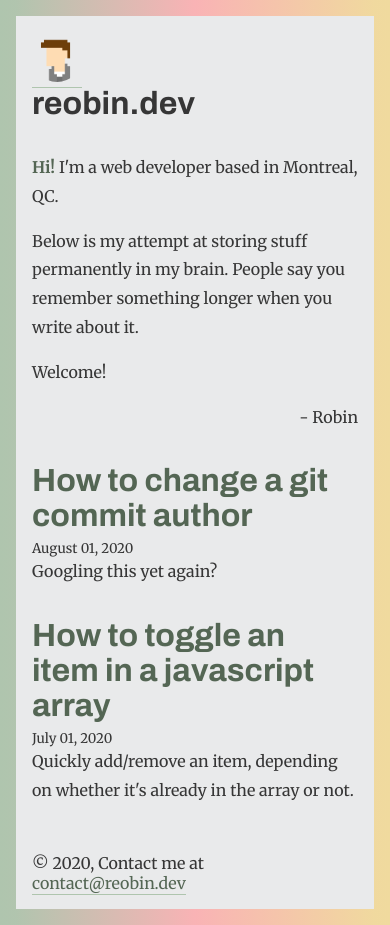
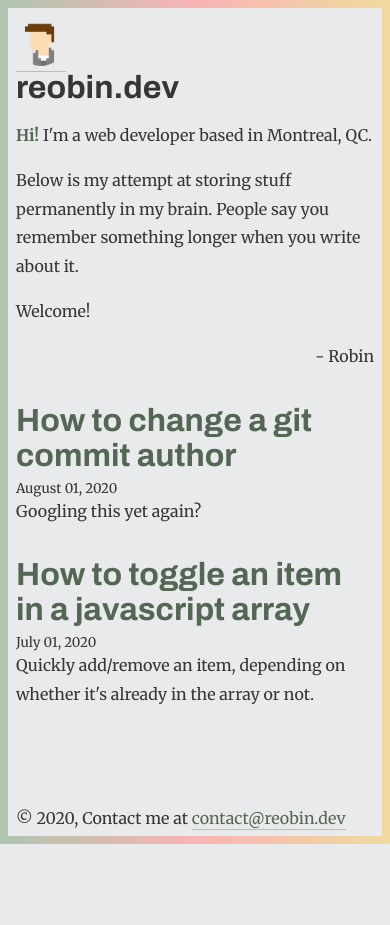
Before and after one commit to reobin/reobin.dev, a Gatsby site: page / in a window 390 px wide. After the commit the page ends 844 px from the top, so only its background shows below. Built offline with nearby package versions, Linux system fonts and the light colour scheme; Gatsby itself is replaced by a stand-in of ours.

Commit message:
task: Update outline width on mobile

```diff
--- a/src/style/index.css
+++ b/src/style/index.css
@@ -30,6 +30,12 @@ body {
   --code-string: var(--yellow);
 }
 
+@media only screen and (max-width: 768px) {
+  body {
+    --outline-width: .5rem;
+  }
+}
+
 html,
 body,
 #___gatsby {
@@ -55,7 +61,7 @@ body,
 
 #gatsby-focus-wrapper > * {
   flex-shrink: 0;
-  padding: 1rem;
+  padding: var(--outline-width);
   width: calc(100% - 2 * var(--outline-width));
   max-width: 45rem;
 }
```
